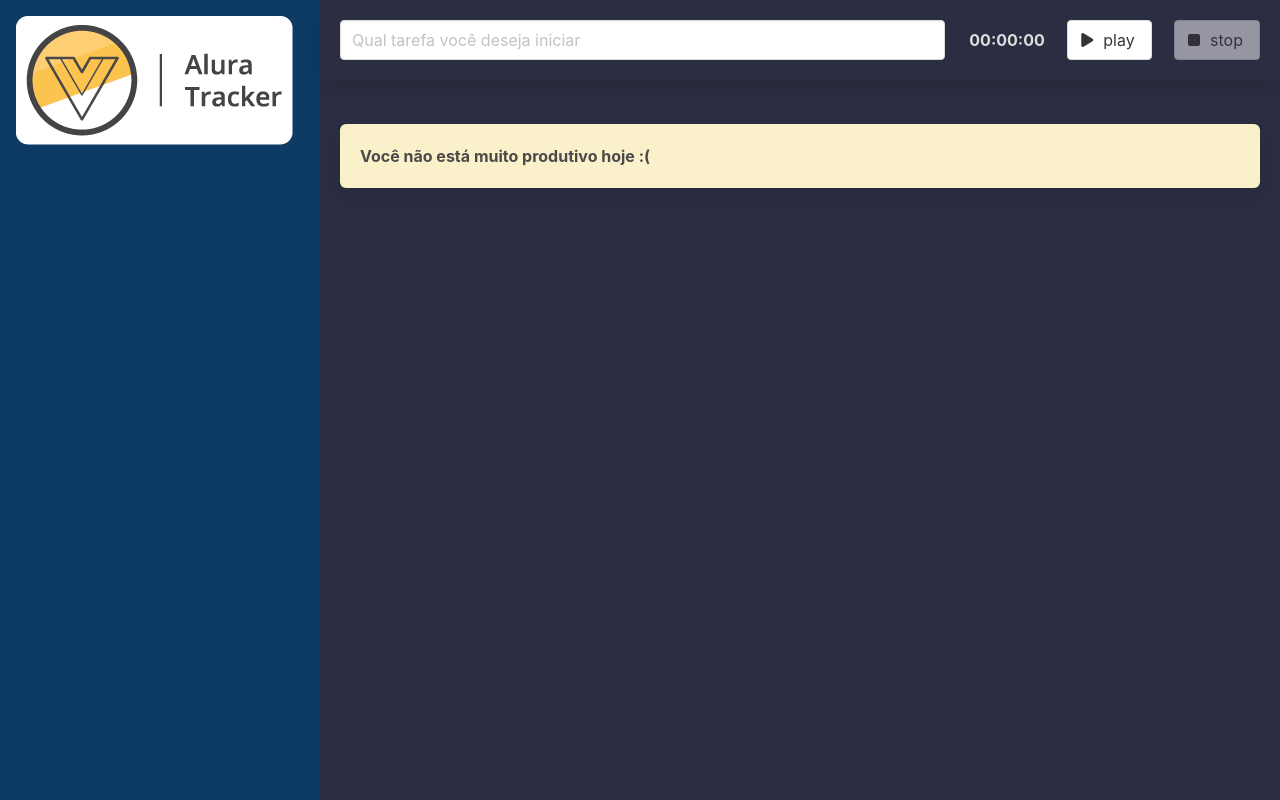
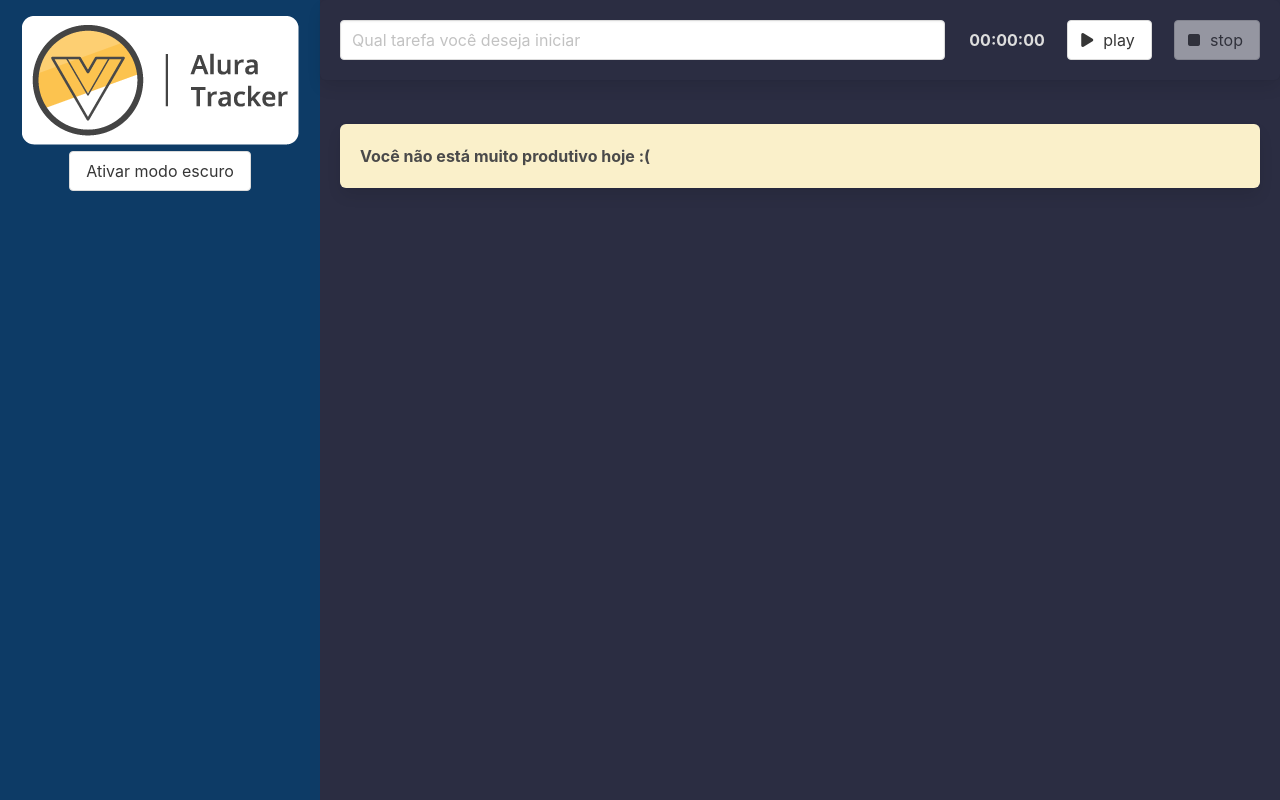
Before and after one commit to Muniz94/Alura-Tracker, a Vue app: page / in a window 1280 px wide. Built offline with nearby package versions, Linux system fonts and the light colour scheme.

Commit message:
Adicionei a lógica para alerar o texto do botão de modo escuro quando clicado, mas não altera o tema ainda

```diff
--- a/src/components/BarraLateral.vue
+++ b/src/components/BarraLateral.vue
@@ -3,6 +3,9 @@
     <h1>
       <img src="../assets/logo.png" alt="">
     </h1>
+    <button class="button" @click="alterarTema">
+      {{ textoBotao }}
+    </button>
   </header>
 </template>
 
@@ -10,7 +13,27 @@
   import { defineComponent } from 'vue'
 
   export default defineComponent({
-    name: 'BarraLateral'
+    name: 'BarraLateral',
+    emits: ['aoTemaAlterado'],
+    data () {
+      return {
+        modoEscuroAtivo: false
+      }
+    },
+    computed: {
+      textoBotao () {
+        if (this.modoEscuroAtivo) {
+          return 'Desativar modo escuro'
+      }
+      return 'Ativar modo escuro'
+      }
+    },
+    methods: {
+      alterarTema() {
+        this.modoEscuroAtivo = !this.modoEscuroAtivo
+        this.$emit('aoTemaAlterado', this.modoEscuroAtivo)
+      }
+    }
   });
 </script>
 
@@ -20,6 +43,7 @@
       background: #0d3b66;
       width: 100%;
       height: 100vh;
+      text-align: center;
     }
     @media only screen and (max-width: 768px) {
       header {
```
